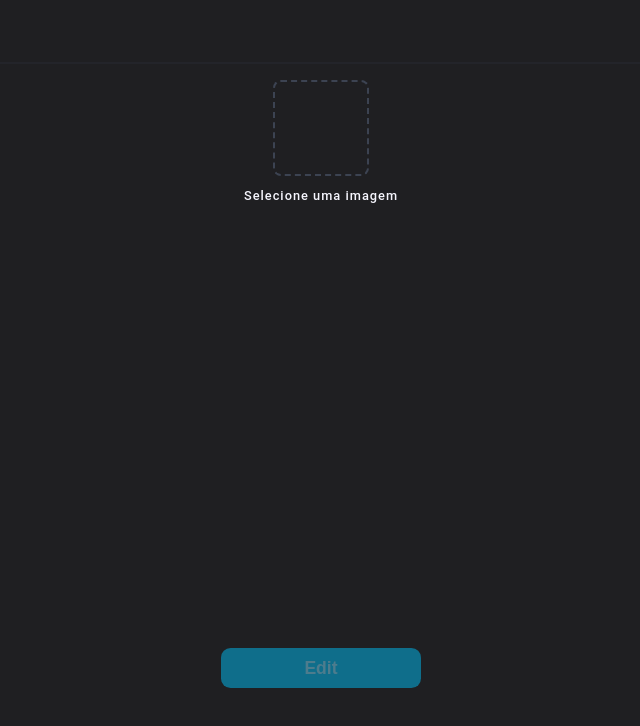
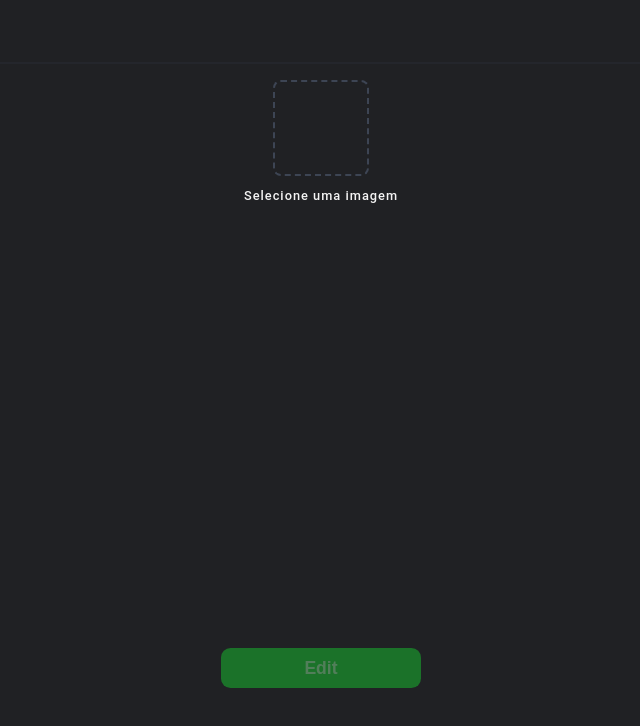
Before and after one commit to JCDMeira/image-handler, a React app: page / in a window 1280 px wide. Shown: the top 726 px of the page, without its empty margins (319-959 px from the left). Built offline with nearby package versions, Linux system fonts and the light colour scheme; the HTML template or start-up script is replaced by a standard one.

Commit message:
feat: change colors

```diff
--- a/src/styles/theme.scss
+++ b/src/styles/theme.scss
@@ -1,4 +1,4 @@
-$background-color: #1f1f22;
-$text-color: #f6f6fe;
+$background-color: #202124;
+$text-color: #f4f4f4;
 $border-color: #7a90b754;
-$accent-color: #00bcf3;
+$accent-color: #17c32f;
```
